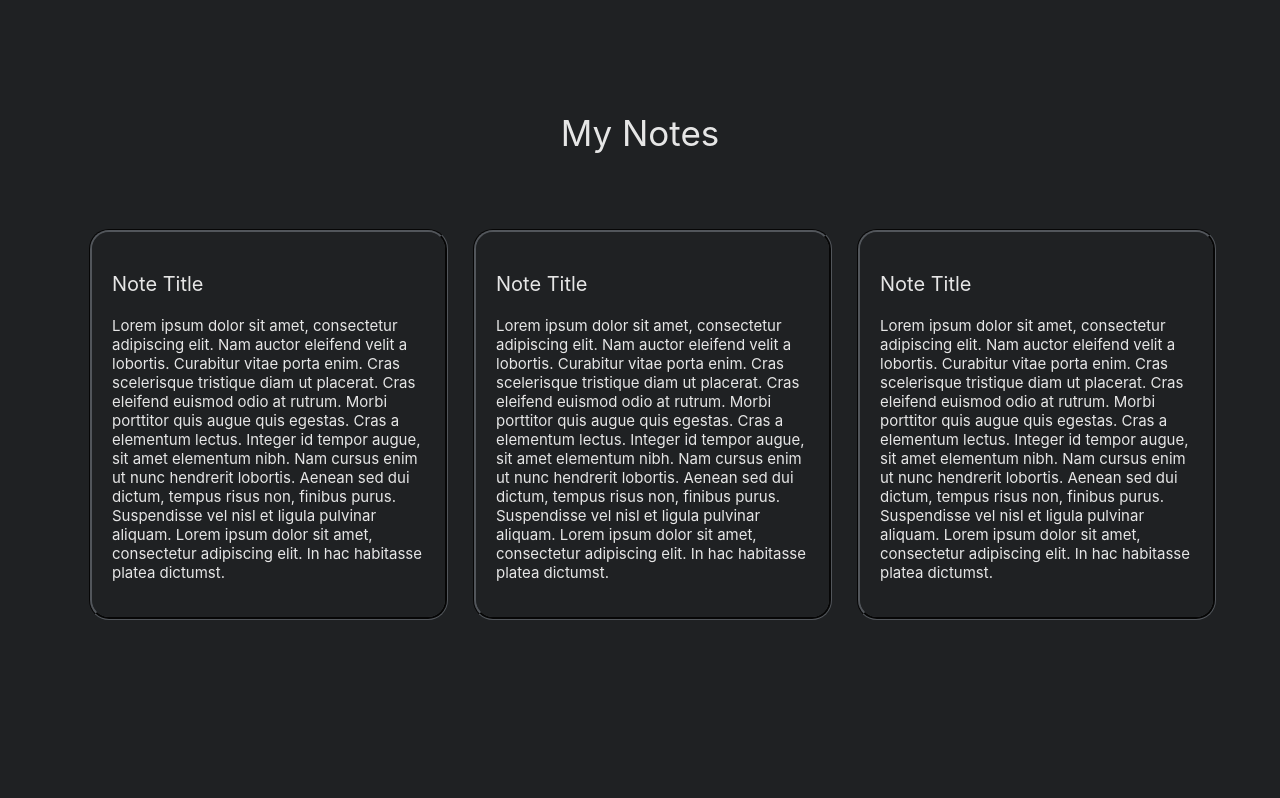
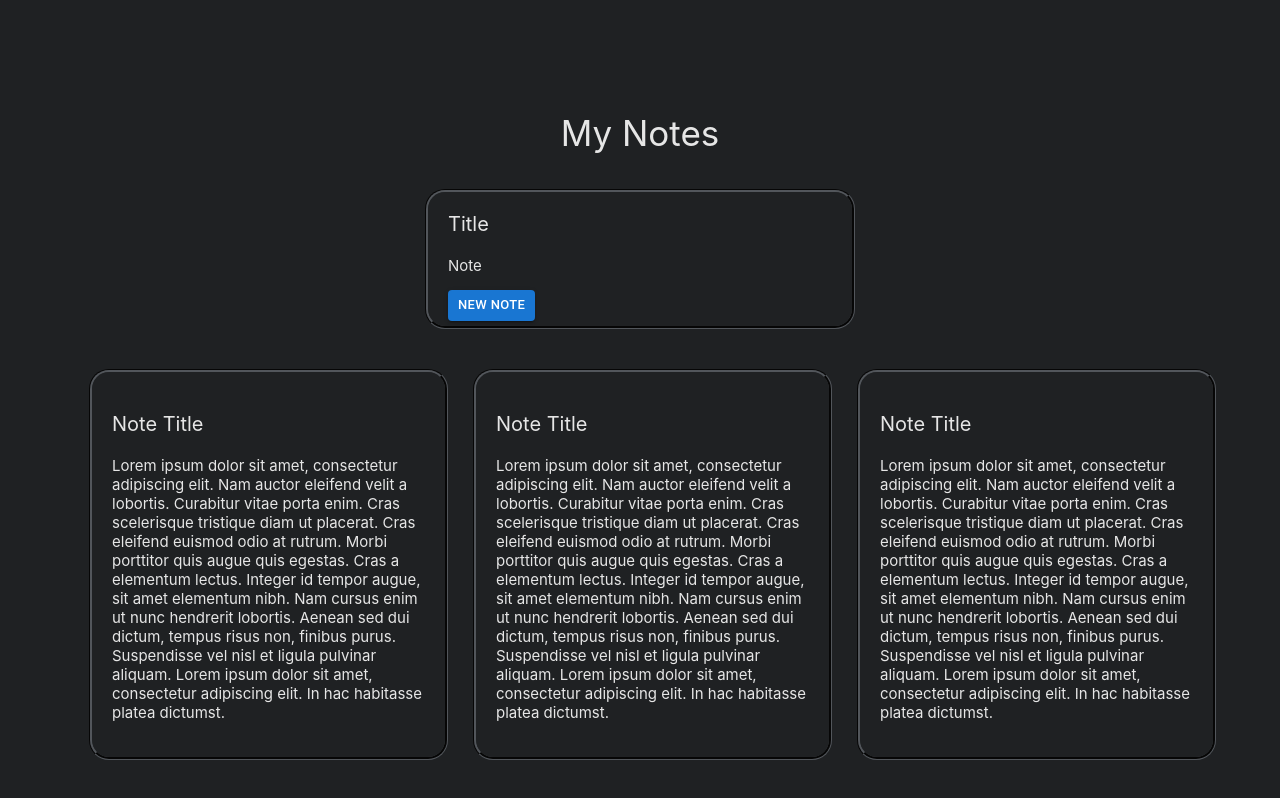
Before and after one commit to 0xAnon0602/My-Notes-Frontend, a React (Create React App) app: page / in a window 1280 px wide. Built offline with nearby package versions, Linux system fonts and the light colour scheme.

Commit message:
New note section added

```diff
--- a/src/CSS/Home.css
+++ b/src/CSS/Home.css
@@ -14,6 +14,16 @@
 
 .google-button {
     font-size: large;
+}
+
+.input-note {
+    width: 30%;
+    padding: 20px;
+    padding-top: 0px;
+    padding-bottom: 5px;
+    border-radius: 20px;
+    border-color: #52565B;
+    border-style:groove;
 }
 
 .allNotes {
@@ -34,6 +44,9 @@
     padding: 20px;
 }
 
+p.active {
+    font-style: italic;
+}
 
 .note-title {
     font-size: 20px;
--- a/src/Components/Home.js
+++ b/src/Components/Home.js
@@ -1,46 +1,99 @@
+import React, { useState } from 'react';
 import Button from '@mui/material/Button';
 import "../CSS/Home.css"
 
 function Home() {
-    return (
-      <div className="main">
 
-        <div className="main-title">
-            <p>My Notes</p>
-        </div>
+  const [notes, setNotes] = useState([
+    { title: 'Note Title', text: 'Lorem ipsum dolor sit amet, consectetur adipiscing elit. Nam auctor eleifend velit a lobortis. Curabitur vitae porta enim. Cras scelerisque tristique diam ut placerat. Cras eleifend euismod odio at rutrum. Morbi porttitor quis augue quis egestas. Cras a elementum lectus. Integer id tempor augue, sit amet elementum nibh. Nam cursus enim ut nunc hendrerit lobortis. Aenean sed dui dictum, tempus risus non, finibus purus. Suspendisse vel nisl et ligula pulvinar aliquam. Lorem ipsum dolor sit amet, consectetur adipiscing elit. In hac habitasse platea dictumst.' },
+    { title: 'Note Title', text: 'Lorem ipsum dolor sit amet, consectetur adipiscing elit. Nam auctor eleifend velit a lobortis. Curabitur vitae porta enim. Cras scelerisque tristique diam ut placerat. Cras eleifend euismod odio at rutrum. Morbi porttitor quis augue quis egestas. Cras a elementum lectus. Integer id tempor augue, sit amet elementum nibh. Nam cursus enim ut nunc hendrerit lobortis. Aenean sed dui dictum, tempus risus non, finibus purus. Suspendisse vel nisl et ligula pulvinar aliquam. Lorem ipsum dolor sit amet, consectetur adipiscing elit. In hac habitasse platea dictumst.' },
+    { title: 'Note Title', text: 'Lorem ipsum dolor sit amet, consectetur adipiscing elit. Nam auctor eleifend velit a lobortis. Curabitur vitae porta enim. Cras scelerisque tristique diam ut placerat. Cras eleifend euismod odio at rutrum. Morbi porttitor quis augue quis egestas. Cras a elementum lectus. Integer id tempor augue, sit amet elementum nibh. Nam cursus enim ut nunc hendrerit lobortis. Aenean sed dui dictum, tempus risus non, finibus purus. Suspendisse vel nisl et ligula pulvinar aliquam. Lorem ipsum dolor sit amet, consectetur adipiscing elit. In hac habitasse platea dictumst.' },
+  ]);
 
-        {/* <Button className='google-button' variant="contained">
-          Sign in with Google
-        </Button> */}
+  const [newNote, setNewNote] = useState(
+    {
+      title:"Title",
+      text:"Note"
+    }
+  )
 
-        <div className='allNotes'>
+  const handleTitleChange = (index, event) => {
+    const newNotes = [...notes];
+    newNotes[index].title = event.target.innerText;
+    setNotes(newNotes);
+  };
 
-          <div className='note'>
+  const handleTextChange = (index, event) => {
+    const newNotes = [...notes];
+    newNotes[index].text = event.target.innerText;
+    setNotes(newNotes);
+  };
 
-            <p className='note-title'>Note Title</p>
-            <p className='note-text'>Lorem ipsum dolor sit amet, consectetur adipiscing elit. Nam auctor eleifend velit a lobortis. Curabitur vitae porta enim. Cras scelerisque tristique diam ut placerat. Cras eleifend euismod odio at rutrum. Morbi porttitor quis augue quis egestas. Cras a elementum lectus. Integer id tempor augue, sit amet elementum nibh. Nam cursus enim ut nunc hendrerit lobortis. Aenean sed dui dictum, tempus risus non, finibus purus. Suspendisse vel nisl et ligula pulvinar aliquam. Lorem ipsum dolor sit amet, consectetur adipiscing elit. In hac habitasse platea dictumst.</p>
+  const addNewNote = () => {
+    const newNotes = [...notes];
+    newNotes.push(newNote)
+    setNotes(newNotes);
+  }
 
-          </div>
+  return (
+    <div className="main">
 
-          <div className='note'>
+      <div className="main-title">
+        <p>My Notes</p>
+      </div>
 
-            <p className='note-title'>Note Title</p>
-            <p className='note-text'>Lorem ipsum dolor sit amet, consectetur adipiscing elit. Nam auctor eleifend velit a lobortis. Curabitur vitae porta enim. Cras scelerisque tristique diam ut placerat. Cras eleifend euismod odio at rutrum. Morbi porttitor quis augue quis egestas. Cras a elementum lectus. Integer id tempor augue, sit amet elementum nibh. Nam cursus enim ut nunc hendrerit lobortis. Aenean sed dui dictum, tempus risus non, finibus purus. Suspendisse vel nisl et ligula pulvinar aliquam. Lorem ipsum dolor sit amet, consectetur adipiscing elit. In hac habitasse platea dictumst.</p>
+      <div  className='input-note'>
 
-          </div>
+            <p
+              className='note-title'
+              contentEditable
+              onBlur={(event) => {
+                newNote.title = event.target.innerText;
+                setNewNote(newNote)
+              }}
+            >
+              {newNote.title}
+            </p>
+            <p
+              className='note-text'
+              contentEditable
+              onBlur={(event) => {
+                newNote.text = event.target.innerText;
+                setNewNote(newNote)
+              }}
+            >
+              {newNote.text}
+            </p>
 
-          <div className='note'>
-
-            <p className='note-title'>Note Title</p>
-            <p className='note-text'>Lorem ipsum dolor sit amet, consectetur adipiscing elit. Nam auctor eleifend velit a lobortis. Curabitur vitae porta enim. Cras scelerisque tristique diam ut placerat. Cras eleifend euismod odio at rutrum. Morbi porttitor quis augue quis egestas. Cras a elementum lectus. Integer id tempor augue, sit amet elementum nibh. Nam cursus enim ut nunc hendrerit lobortis. Aenean sed dui dictum, tempus risus non, finibus purus. Suspendisse vel nisl et ligula pulvinar aliquam. Lorem ipsum dolor sit amet, consectetur adipiscing elit. In hac habitasse platea dictumst.</p>
-
-          </div>
-
+            <Button variant="contained" size="small"  onClick={addNewNote}>
+            New Note
+            </Button>
 
         </div>
 
+      <div className='allNotes'>
+        {notes.map((note, index) => (
+          <div key={index} className='note'>
+            <p
+              className='note-title'
+              contentEditable
+              onBlur={(event) => handleTitleChange(index, event)}
+            >
+              {note.title}
+            </p>
+            <p
+              className='note-text'
+              contentEditable
+              onBlur={(event) => handleTextChange(index, event)}
+            >
+              {note.text}
+            </p>
+          </div>
+        ))}
       </div>
-    );
-  }
 
-  export default Home;
+    </div>
+  );
+}
+
+export default Home;
```
